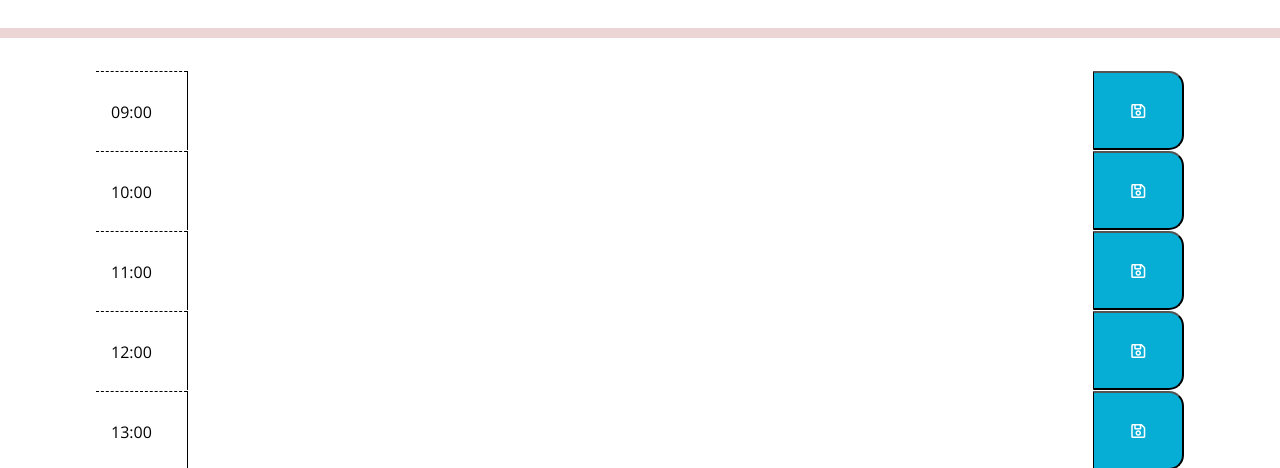
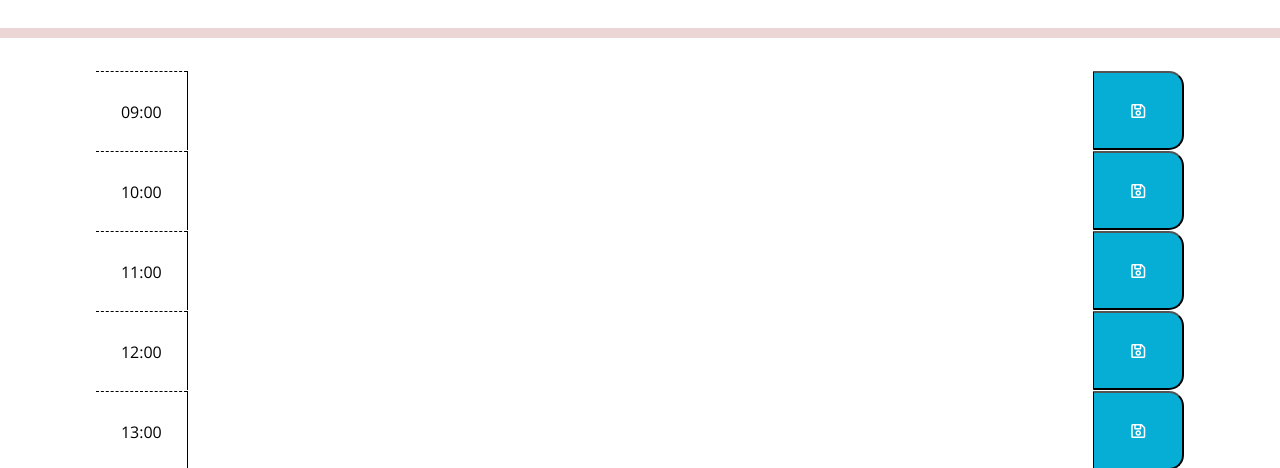
Before and after one commit to msowers72/Interactive-Work-Day-Scheduler, a plain HTML site: page index.html in a window 1280 px wide. Shown: the part 328-796 px from the top of the page. Drawn offline with nearby package versions, Linux system fonts and the light colour scheme.

Commit message:
updated css page

```diff
--- a/assets/style.css
+++ b/assets/style.css
@@ -25,7 +25,7 @@ body {
     white-space: pre-wrap;
   }
 
-  .time-block {
+  .time-period-one {
     text-align: center;
     border-radius: 15px;
   }
```
